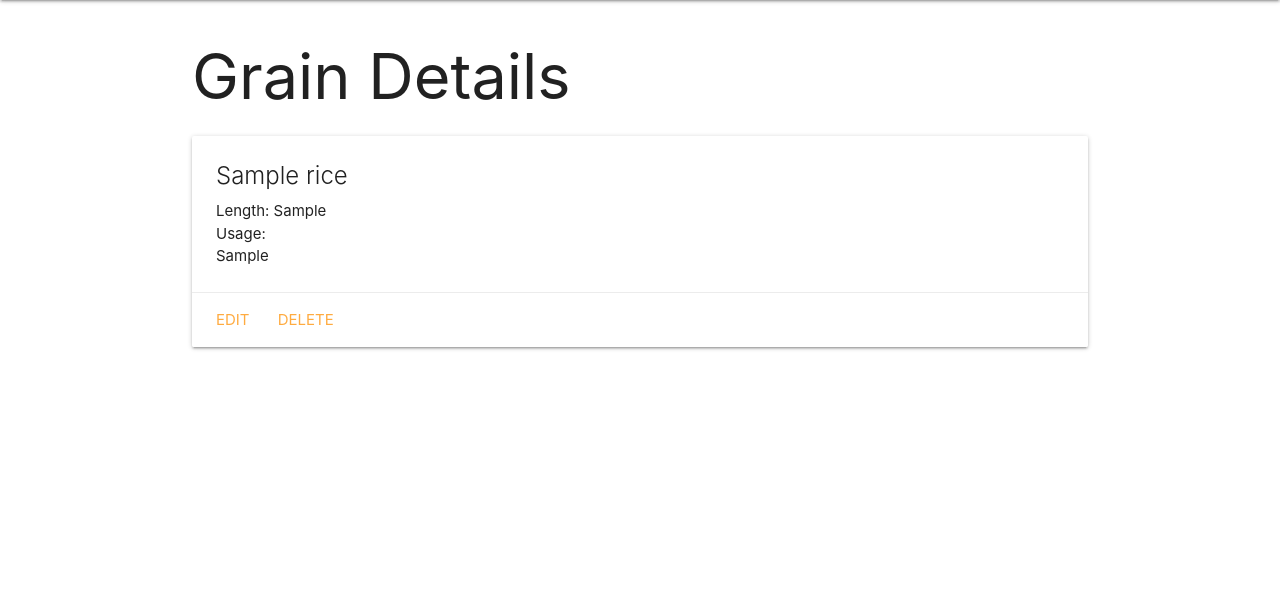
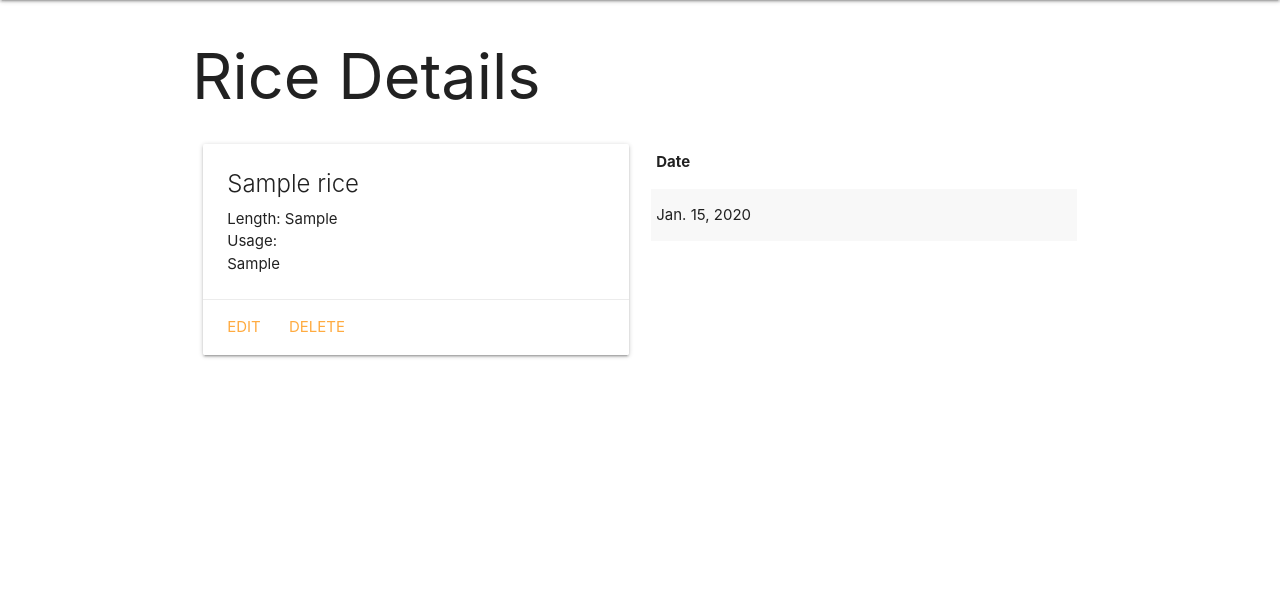
Before and after one commit to nackho/ricecollector, a Django app: page /rice/1/ in a window 1280 px wide. Shown: the part 64-674 px from the top of the page. Run offline with Django 4.2, Linux system fonts and the light colour scheme; tables that the repository leaves empty hold one stand-in row (values such as "Sample post").

Commit message:
Added rice pick date

```diff
--- a/main_app/models.py
+++ b/main_app/models.py
@@ -9,7 +9,7 @@ class Rice(models.Model):
     usage = models.TextField(max_length=250)
 
 class Picked(models.Model):
-    date = models.DateField()
+    date = models.DateField('Obtained grain')
 
     cat = models.ForeignKey(Rice, on_delete=models.CASCADE)
 
--- a/main_app/templates/rice/detail.html
+++ b/main_app/templates/rice/detail.html
@@ -1,8 +1,10 @@
 {% extends 'base.html' %}
 {% block content %}
 
-<h1>Grain Details</h1>
+<h1>Rice Details</h1>
 
+<div class="row">
+  <div class="col s6">
     <div class="card">
       <div class="card-content">
         <span class="card-title">{{ rice.name }}</span>
@@ -13,5 +15,21 @@
         <a href="{% url 'rice_update' rice.id %}">Edit</a>
         <a href="{% url 'rice_delete' rice.id %}">Delete</a>
       </div>
-
+    </div>
+  </div>
+  <div class="col s6">
+    <table class="striped">
+      <thead>
+        <tr><th>Date</th></tr>
+      </thead>
+      <tbody>
+        {% for picked in rice.picked_set.all %}
+          <tr>
+            <td>{{picked.date}}</td>
+          </tr>
+        {% endfor %}
+      </tbody>
+    </table>
+  </div>
+</div>
 {% endblock %}
```
Lines whose indentation alone changed are shown as unchanged.
